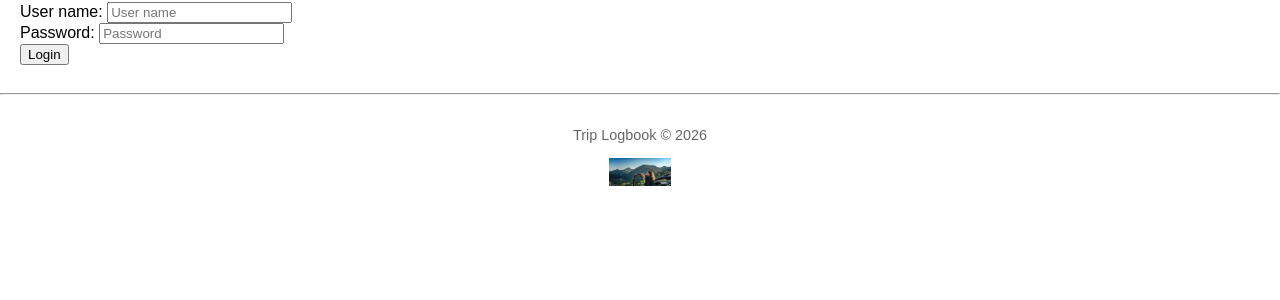
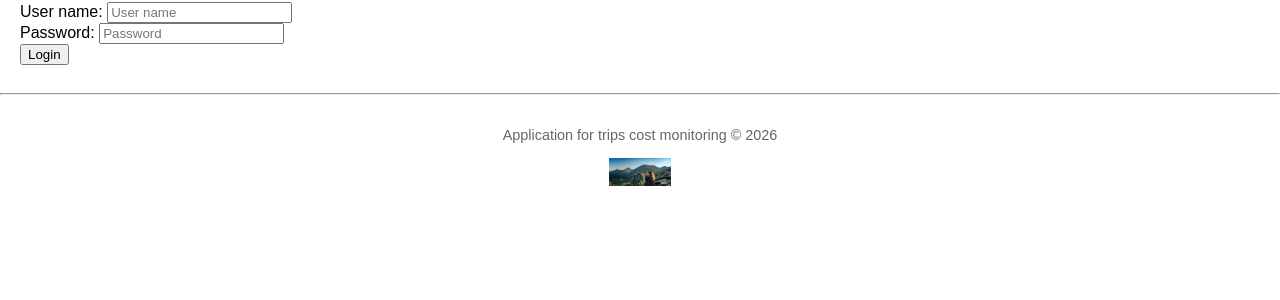
Before and after one commit to StoyanovKS/trips_monitoring, a Django app: page /accounts/login/ in a window 1280 px wide. Shown: the part 154-454 px from the top of the page. Run offline with Django 5.2, Linux system fonts and the light colour scheme; parts of the project's set-up code (start-up, migrations or seed data) failed here and were passed over.

Commit message:
updated_templates

```diff
--- a/templates/logbook/refuel_detail.html
+++ b/templates/logbook/refuel_detail.html
@@ -1,5 +1,6 @@
+
+{% extends "base.html" %}
 {% load core_tags %}
-{% extends "base.html" %}
 
 {% block title %}Refuel{% endblock %}
 
--- a/templates/partials/_footer.html
+++ b/templates/partials/_footer.html
@@ -1,6 +1,6 @@
 {% load static %}
 <hr>
 <footer>
-    <p>Trip Logbook © {% now "Y" %}</p>
+    <p>Application for trips cost monitoring © {% now "Y" %}</p>
     <img src="{% static 'images/logo.png' %}" alt="Logo" style="height:28px; vertical-align:middle;">
 </footer>
```
